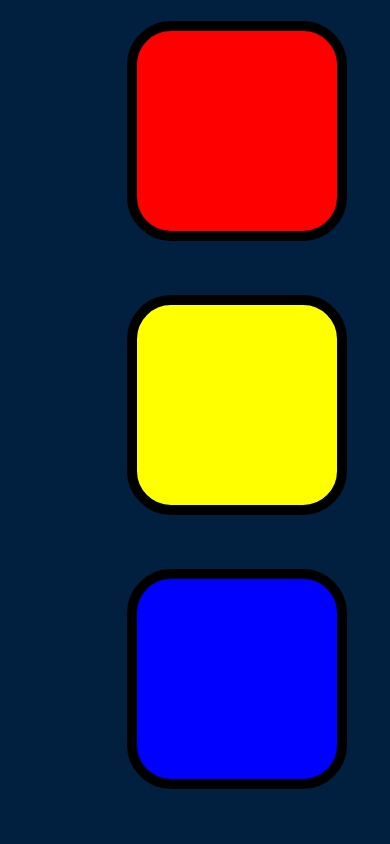
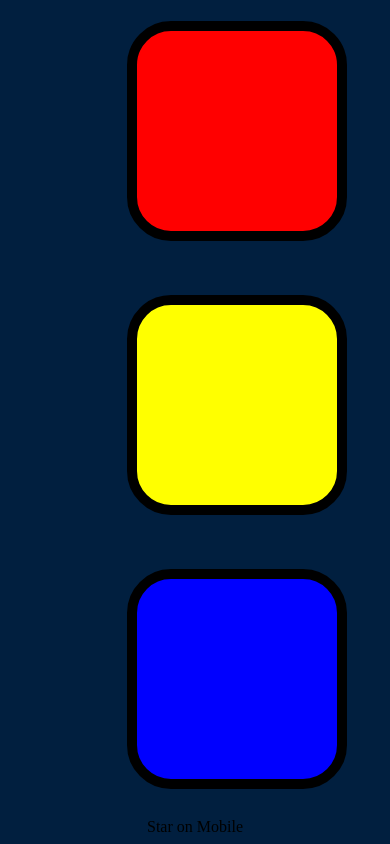
Before and after one commit to YangboRai/Simon-game, a plain HTML site: page index.html in a window 390 px wide. Shown: the part 459-1303 px from the top of the page. Drawn offline with nearby package versions, Linux system fonts and the light colour scheme.

Commit message:
button added for mobile users

```diff
--- a/index.html
+++ b/index.html
@@ -35,6 +35,8 @@
 
   </div>
 
+  <a class="start">Star on Mobile</a>
+
   <script src="https://code.jquery.com/jquery-3.3.1.js" integrity="sha256-2Kok7MbOyxpgUVvAk/HJ2jigOSYS2auK4Pfzbm7uH60=" crossorigin="anonymous">
 
   </script>
```
